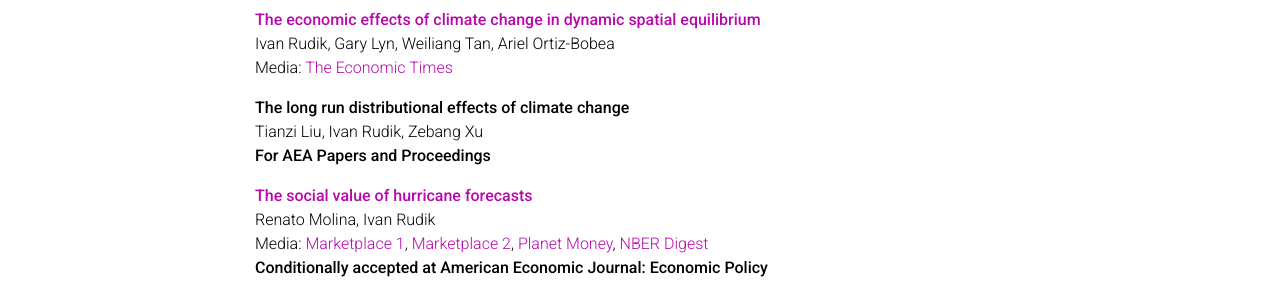
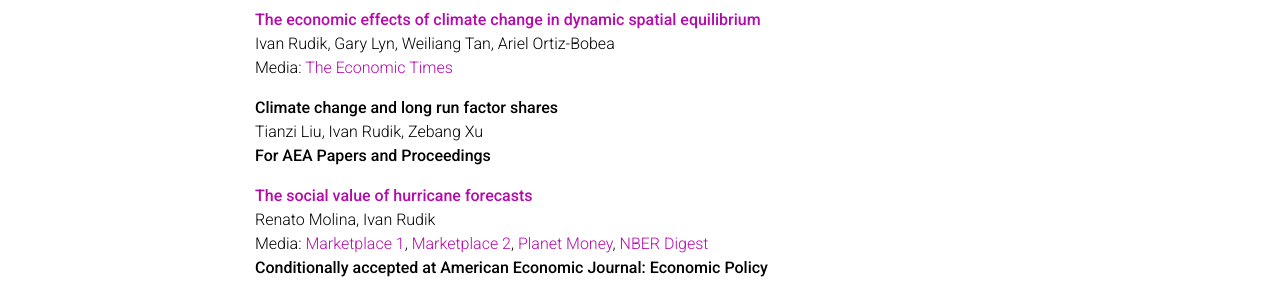
Before and after one commit to irudik/irudik.github.io, a Jekyll site: the page built from _pages/about.md, in a window 1280 px wide and 900 px high, scrolled down 771 px. Shown: the part 162-452 px from the top of the window. Built offline with Jekyll 4.4.1, drawn with Linux system fonts in a browser that asks for light colours; a style sheet for code colours, icons or effects is not loaded.

Commit message:
change pp paper name

```diff
--- a/_pages/about.md
+++ b/_pages/about.md
@@ -61,7 +61,7 @@ Ivan Rudik, Gary Lyn, Weiliang Tan, Ariel Ortiz-Bobea
 Media: [The Economic Times](https://t.co/55NzVfuCJl)
 <!-- **Revise and resubmit at Journal of Political Economy: Macroeconomics**   -->
 
-**The long run distributional effects of climate change**
+**Climate change and long run factor shares**
 Tianzi Liu, Ivan Rudik, Zebang Xu
 **For AEA Papers and Proceedings**
 
```
